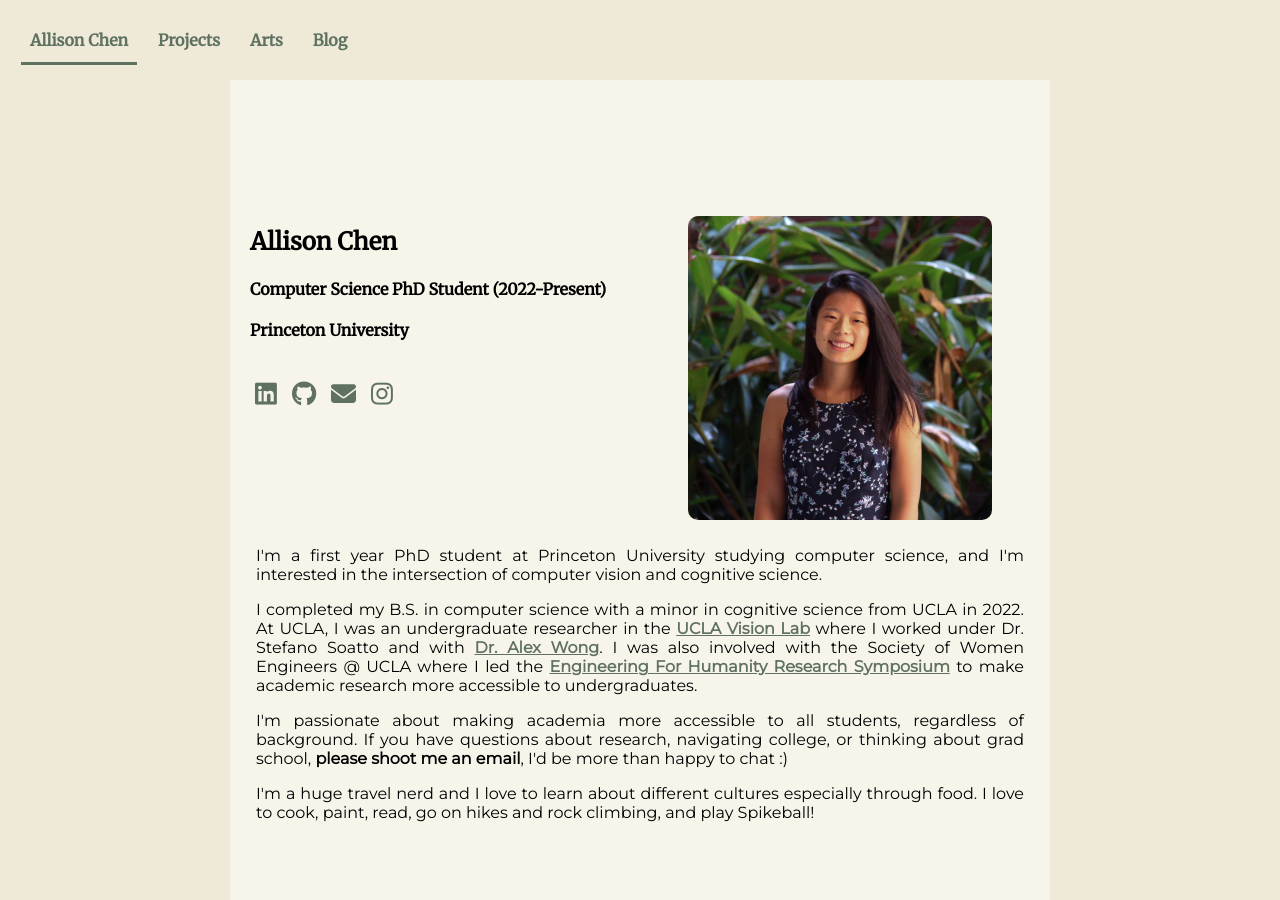
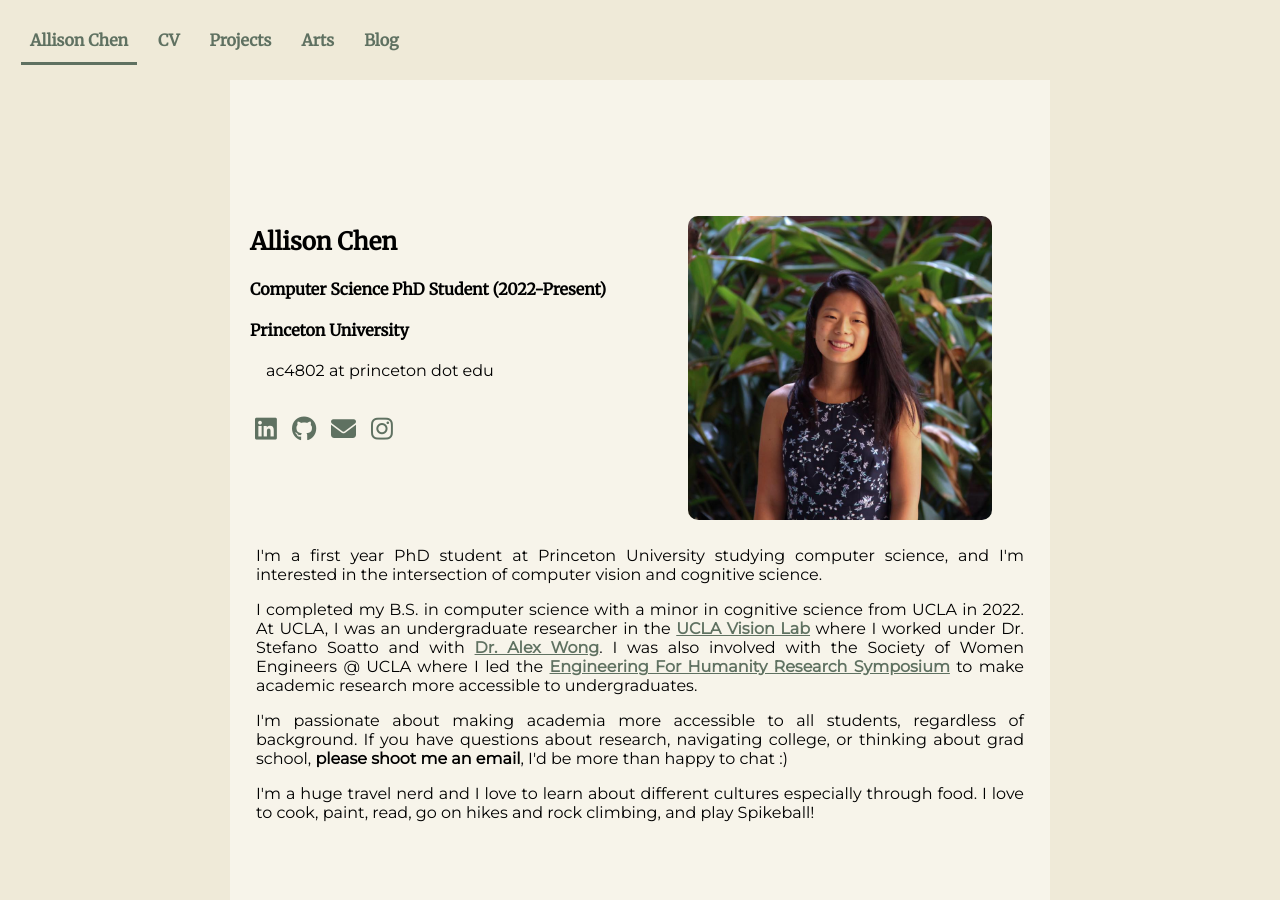
Before and after one commit to allisonchen23/allisonchen23.github.io, a Jekyll site: the page built from index.md, in a window 1280 px wide and 900 px high. Built offline with Jekyll 4.4.1, drawn with Linux system fonts in a browser that asks for light colours; nearby versions of some CDN libraries.

Commit message:
added CV

```diff
--- a/_data/navigation.yml
+++ b/_data/navigation.yml
@@ -1,6 +1,10 @@
 - title: Allison Chen
   url: /
   nav_category: home
+
+- title: CV
+  url: /assets/Chen_Allison_CV.pdf
+  nav_category: cv
 
 - title: Projects
   url: /experience
--- /dev/null
+++ b/_includes/contact_me.html
@@ -0,0 +1,8 @@
+<div class="icon_list_div">
+  <ul class="social">
+      <li class="list-inline-item"><a href="https://www.linkedin.com/in/allison-chen-576136147"><i class="fa fa-linkedin-square"></i></a></li>
+      <li class="list-inline-item"><a href="https://github.com/allisonchen23"><i class="fa fa-github" aria-hidden="true"></i></a></li>
+      <li class="list-inline-item"><a href="mailto:ac4802@princeton.edu" target="_self"><i class="fa fa-envelope"></i></a></li>
+      <li class="list-inline-item"><a href="https://www.instagram.com/allison_chen7"><i class="fa fa-instagram"></i></a></li>
+  </ul>
+</div>
--- a/_includes/footer.html
+++ b/_includes/footer.html
@@ -1,18 +1,7 @@
 <section id="footer">
     <div class="container">
         <div class="row">
-            <div class="icon_list_div">
-                <ul class="social">
-                    <li class="list-inline-item"><a href="https://www.linkedin.com/in/allison-chen-576136147"><i class="fa fa-linkedin-square"></i></a></li>
-                    <li class="list-inline-item"><a href="https://github.com/allisonchen23"><i class="fa fa-github" aria-hidden="true"></i></a></li>
-                    <li class="list-inline-item"><a href="mailto:allisonchen23@gmail.com" target="_self"><i class="fa fa-envelope"></i></a></li>
-                    <li class="list-inline-item"><a href="https://www.instagram.com/allison_chen7"><i class="fa fa-instagram"></i></a></li>
-                    <!--
-                    <li class="list-inline-item"><a href="javascript:void();"><i class="fa fa-facebook"></i></a></li>
-                    <li class="list-inline-item"><a href="javascript:void();"><i class="fa fa-instagram"></i></a></li>
-                -->
-                </ul>
-            </div>
+            {% include contact_me.html %}
             </hr>
         </div>
         <div class="row">
--- a/css/main.scss
+++ b/css/main.scss
@@ -183,7 +183,7 @@ p{
 }
 .standOut
 {
-	color: var(--light_blue);
+	color: var(--primary_accent);
 	font-weight: bold;
 }
 .centered_text
--- a/index.md
+++ b/index.md
@@ -10,20 +10,8 @@ nav_category: home
 			<h2 class="test">Allison Chen</h2>
 			<h4>Computer Science PhD Student (2022-Present)</h4>
 			<h4>Princeton University</h4>
-			<section id="">
-				<div class="icon_list_div">
-					<ul class="social">
-							<li class="list-inline-item"><a href="https://www.linkedin.com/in/allison-chen-576136147"><i class="fa fa-linkedin-square"></i></a></li>
-							<li class="list-inline-item"><a href="https://github.com/allisonchen23"><i class="fa fa-github" aria-hidden="true"></i></a></li>
-							<li class="list-inline-item"><a href="mailto:allisonchen23@gmail.com" target="_self"><i class="fa fa-envelope"></i></a></li>
-							<li class="list-inline-item"><a href="https://www.instagram.com/allison_chen7"><i class="fa fa-instagram"></i></a></li>
-							<!--
-							<li class="list-inline-item"><a href="javascript:void();"><i class="fa fa-facebook"></i></a></li>
-							<li class="list-inline-item"><a href="javascript:void();"><i class="fa fa-instagram"></i></a></li>
-					-->
-					</ul>
-				</div>
-			</section>
+			<p>ac4802 at princeton dot edu</p>
+			{% include contact_me.html %}
 		</div>
 		<div class="column_2">
 				<img src="assets/images/index/Pro_pic2.jpg" id="profile-image" alt="LinkedIn Headshot" width="80%" >
@@ -31,11 +19,8 @@ nav_category: home
 	</div>
 	<div>
 		<p>I'm a first year PhD student at Princeton University studying computer science, and I'm interested in the intersection of computer vision and cognitive science. </p>
-
 		<p>I completed my B.S. in computer science with a minor in cognitive science from UCLA in 2022. At UCLA, I was an undergraduate researcher in the <a href="http://vision.ucla.edu/">UCLA Vision Lab</a> where I worked under Dr. Stefano Soatto and with <a href="http://web.cs.ucla.edu/~alexw/">Dr. Alex Wong</a>. I was also involved with the Society of Women Engineers @ UCLA where I led the <a href="https://samueli.ucla.edu/engineering-for-humanity-research-symposium/">Engineering For Humanity Research Symposium</a> to make academic research more accessible to undergraduates.</p>
-
 		<p>I'm passionate about making academia more accessible to all students, regardless of background. If you have questions about research, navigating college, or thinking about grad school, <b>please shoot me an email</b>, I'd be more than happy to chat :) </p>
-
 		<p>I'm a huge travel nerd and I love to learn about different cultures especially through food. I love to cook, paint, read, go on hikes and rock climbing, and play Spikeball!</p>
 	</div>
 </div>
```
Also changed, not shown: experience.md (+9 -3 lines), 1 other file.
